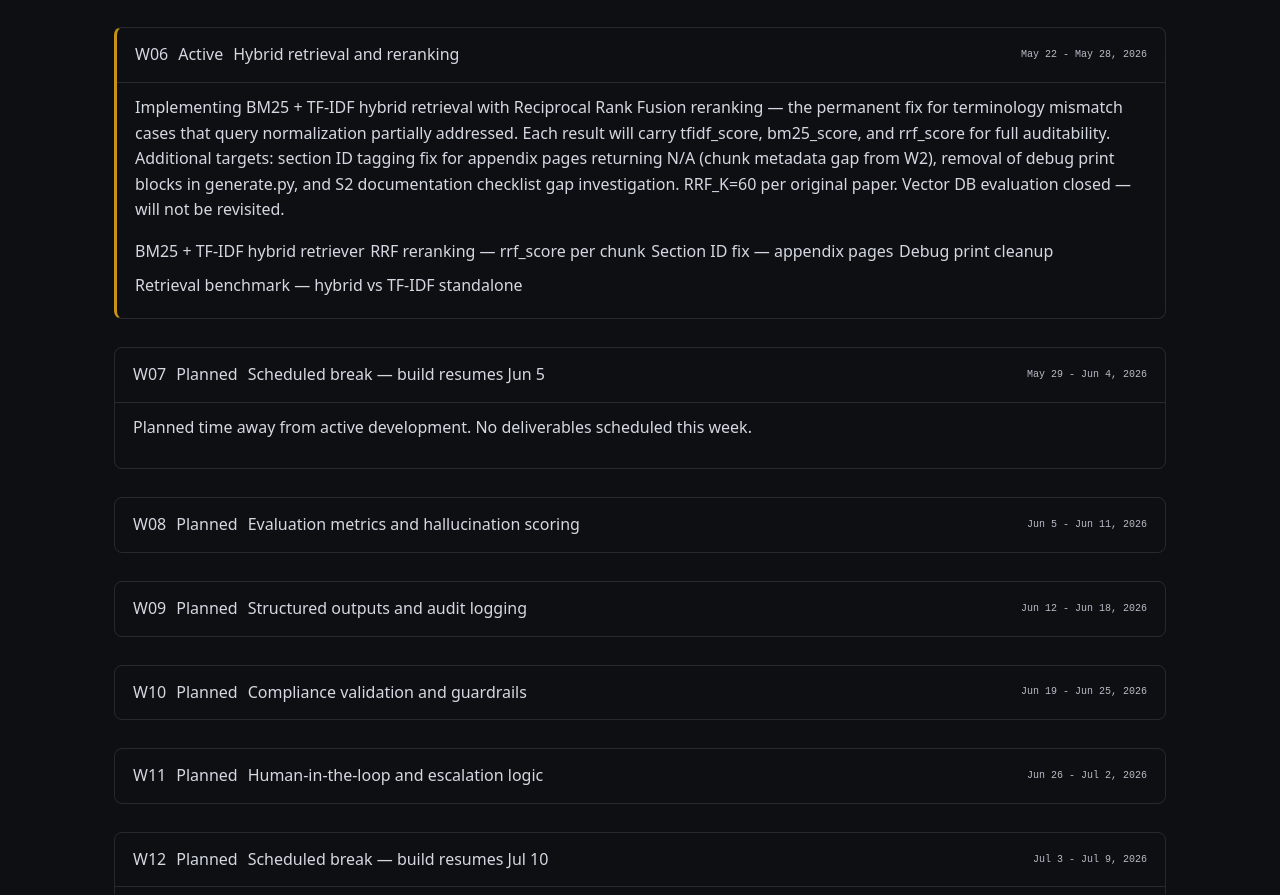
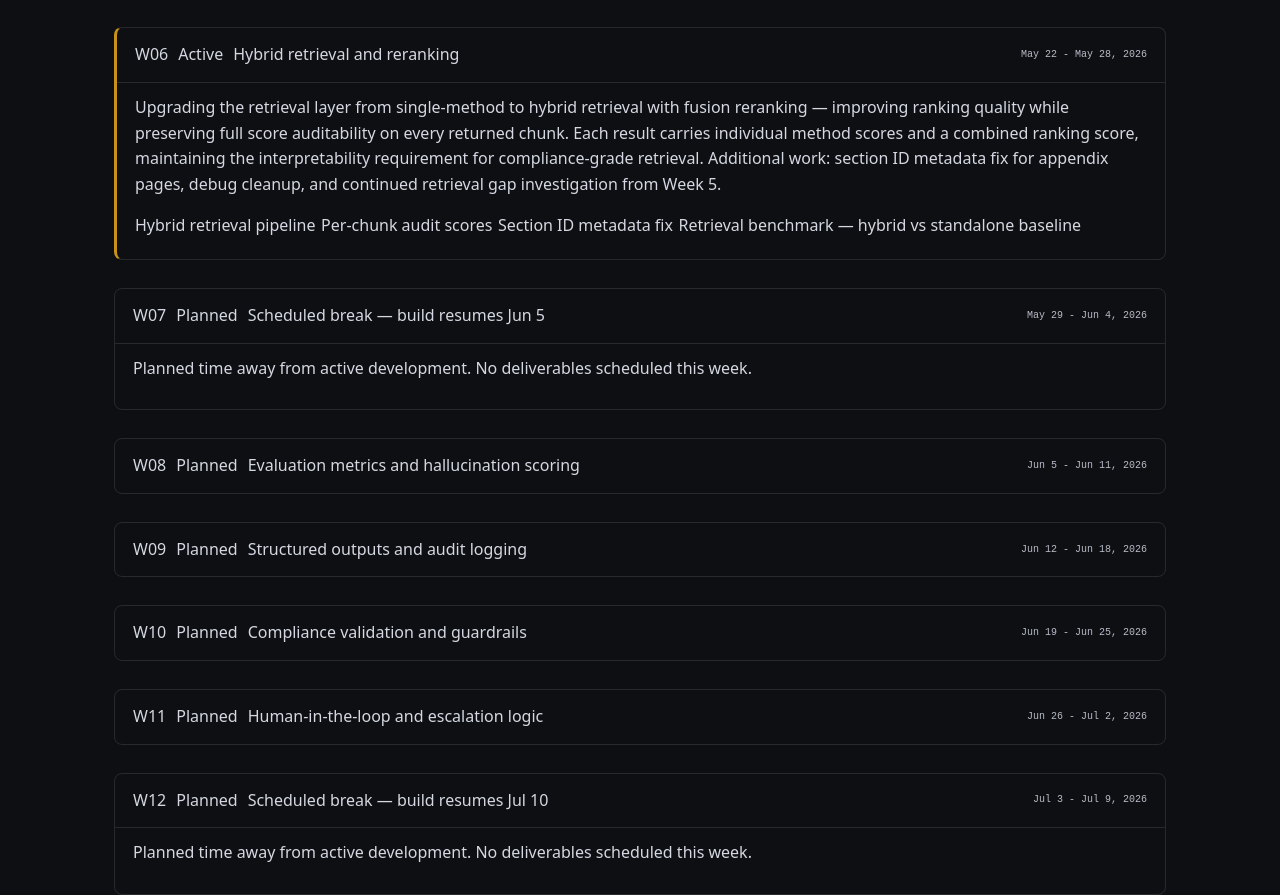
Before and after one commit to blendedpages-bq/pulse-pm, a React (Vite) app: page /build in a window 1280 px wide. Shown: the part 1980-2875 px from the top of the page. Built offline with nearby package versions, Linux system fonts and the light colour scheme.

Commit message:
feat: W6 updated, changed wip descriptions to decision vs implementation

```diff
--- a/src/pages/Build.jsx
+++ b/src/pages/Build.jsx
@@ -4,7 +4,8 @@ const weeks = [
   { num: 3, status: 'complete', dates: 'May 1 - May 7, 2026', title: 'Prompt design and answer generation', desc: 'Built compliance-safe prompt templates for the Claude API with citation enforcement and insufficient-info fallback behavior. Wired retrieval pipeline into generate.py and output_wrapper.py returning schema-compliant JSON. Ran 3 test scenarios — 11/11 citations verified, zero hallucinations across all test cases. Resolved model string deprecation and field name mismatch between retrieval and generation layers. Key finding: broad question terminology significantly outperforms narrow queries on retrieval scores.', outputs: ['prompts/rag_answer_v1.txt', 'generate.py', 'output_wrapper.py', '11/11 citations verified', 'Zero hallucinations — 3 test scenarios', 'DECISIONS.md — 4 architecture decisions', 'ExperimentLog — 5 entries logged'] },
   { num: 4, status: 'complete', dates: 'May 8 - May 14, 2026', title: 'Simple UI and output refinement', desc: 'Built a demo-ready Streamlit interface allowing non-technical users to submit FHA policy questions and receive clean, cited answers through a browser UI. Refactored output_wrapper.py with inline citation stripping, section ID cleaning, and reason extraction. Expanded corpus from 2 to 5 documents. Ran 3 demo scenarios — 1 full pass with citations, 2 insufficient-info returns correctly triggered. Q2 and Q3 gaps logged as Week 5 retrieval investigation targets. Terminology mismatch suspected on loan modification queries — FHA uses Standalone Loan Modification terminology.', outputs: ['Streamlit UI — localhost:8501', 'rag_answer_v2.txt prompt template', 'output_wrapper.py refactored', 'app.py — browser UI', '2,676 FHA chunks across 5 documents', 'PROMPT_VERSION single-point version control', 'Timestamped experiment files', 'ExperimentLog — EXP-W4-001 through EXP-W4-005'] },
   { num: 5, status: 'complete', dates: 'May 15 - May 21, 2026', title: 'Scenario classification and prompt routing', desc: 'Built rules-based classification across four axes — hardship type, payment capacity, case status, and exceptions — wired directly into the generation pipeline. Deployed query_normalizer.py to resolve FHA terminology mismatches (loan modification → trial payment plan). Restructured output schema: path/answer/reason split into three distinct fields, each serving a single purpose. Light prompt routing live — forbearance cases route to a dedicated template. Resolved W4 carry-forward on Standalone Loan Modification retrieval. Zero hallucinations across all three demo scenarios. S3 bankruptcy + forbearance exit intersection confirmed corpus gap — logged for Phase 2 source expansion.', outputs: ['query_normalizer.py — FHA terminology mapping', 'classify.py — 4-axis rules-based classifier', 'classification_rules.json', 'route_prompt() — light prompt routing', 'rag_answer_v3.txt — partial coverage handling', 'rag_answer_forbearance_v1.txt', 'output_wrapper.py — path/answer/reason schema', 'top_k=5 permanent default', 'EXP-W5-001 through EXP-W5-006 logged', 'DECISIONS.md — Decisions 5, 6, 7 recorded'] },
-  { num: 6, status: 'active', dates: 'May 22 - May 28, 2026', title: 'Hybrid retrieval and reranking', desc: 'Implementing BM25 + TF-IDF hybrid retrieval with Reciprocal Rank Fusion reranking — the permanent fix for terminology mismatch cases that query normalization partially addressed. Each result will carry tfidf_score, bm25_score, and rrf_score for full auditability. Additional targets: section ID tagging fix for appendix pages returning N/A (chunk metadata gap from W2), removal of debug print blocks in generate.py, and S2 documentation checklist gap investigation. RRF_K=60 per original paper. Vector DB evaluation closed — will not be revisited.', outputs: ['BM25 + TF-IDF hybrid retriever', 'RRF reranking — rrf_score per chunk', 'Section ID fix — appendix pages', 'Debug print cleanup', 'Retrieval benchmark — hybrid vs TF-IDF standalone'], wip: true },
+  { num: 6, status: 'active', dates: 'May 22 - May 28, 2026', title: 'Hybrid retrieval and reranking', desc: 'Upgrading the retrieval layer from single-method to hybrid retrieval with fusion reranking — improving ranking quality while preserving full score auditability on every returned chunk. Each result carries individual method scores and a combined ranking score, maintaining the interpretability requirement for compliance-grade retrieval. Additional work: section ID metadata fix for appendix pages, debug cleanup, and continued retrieval gap investigation from Week 5.',
+    outputs: ['Hybrid retrieval pipeline', 'Per-chunk audit scores', 'Section ID metadata fix', 'Retrieval benchmark — hybrid vs standalone baseline'], wip: true },
   { num: 7, status: 'planned', dates: 'May 29 - Jun 4, 2026', title: 'Scheduled break — build resumes Jun 5', desc: 'Planned time away from active development. No deliverables scheduled this week.'},
   { num: 8, status: 'planned', dates: 'Jun 5 - Jun 11, 2026', title: 'Evaluation metrics and hallucination scoring' },
   { num: 9, status: 'planned', dates: 'Jun 12 - Jun 18, 2026', title: 'Structured outputs and audit logging' },
```
